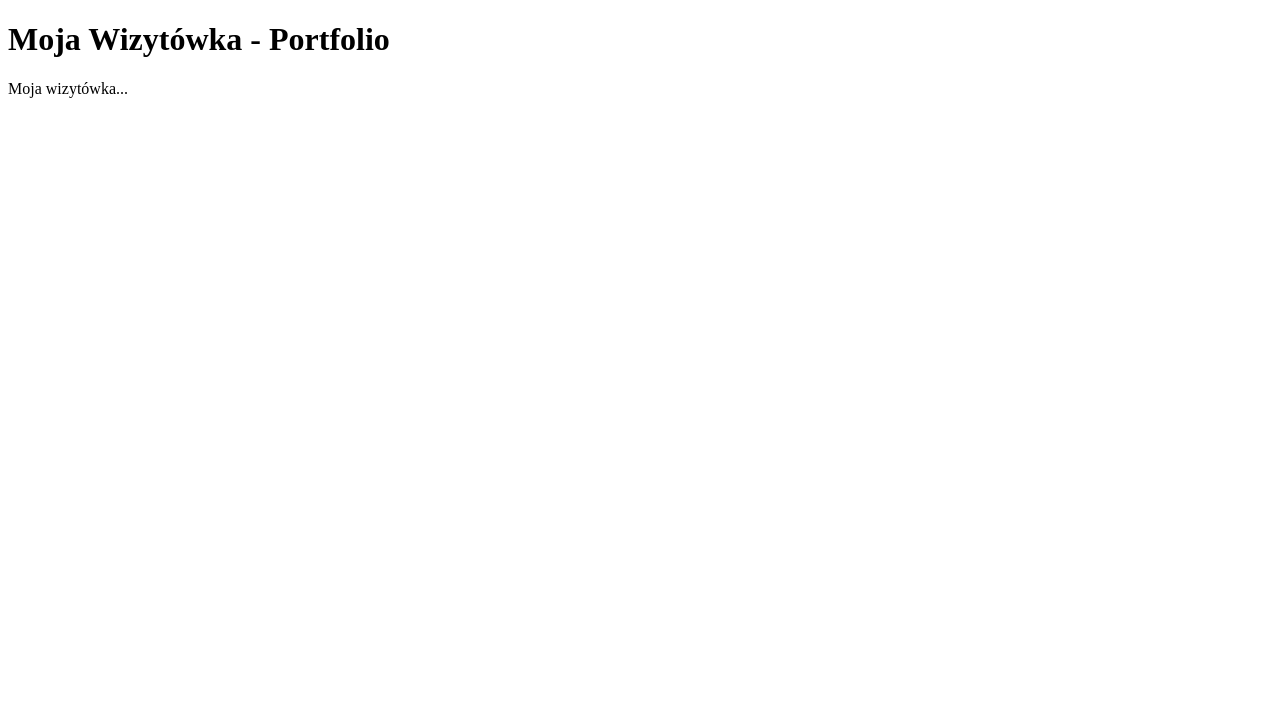
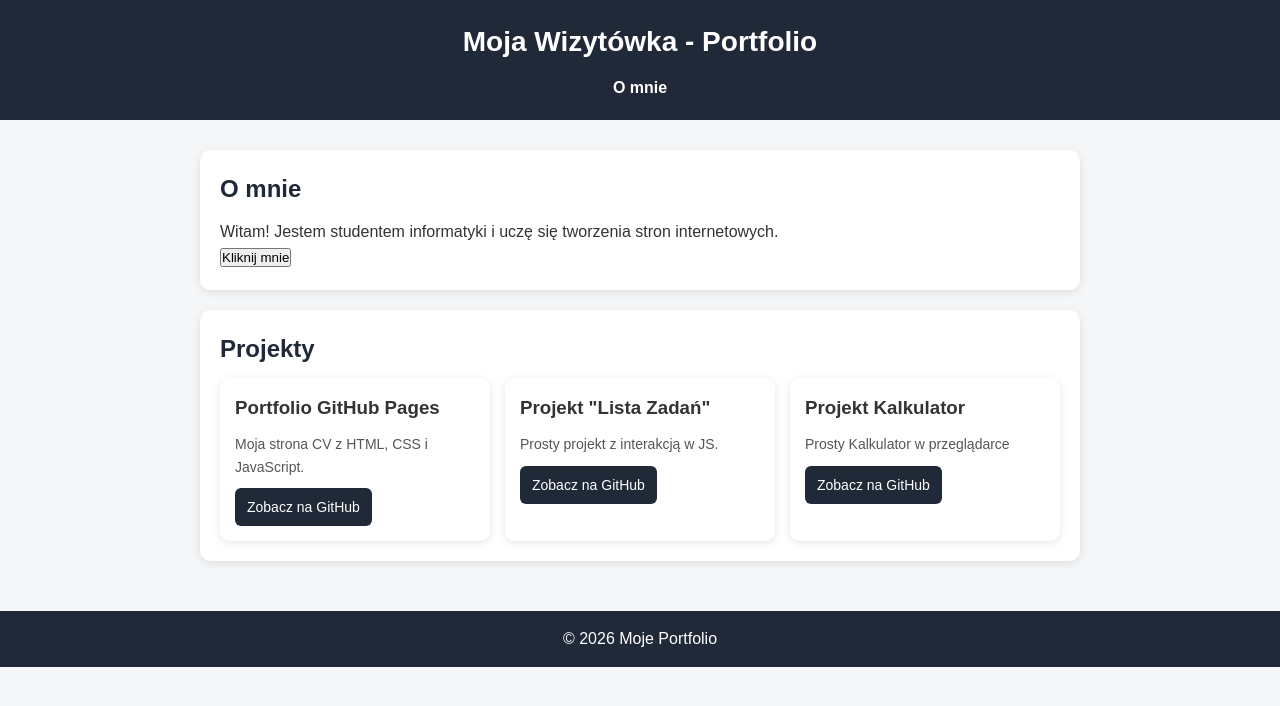
Before and after one commit to DominikGrom/DominikGrom.github.io, a plain HTML site: page index.html in a window 1280 px wide. Drawn offline with Linux system fonts and the light colour scheme.

Commit message:
feat:dodanie sekcji projekty

```diff
--- a/index.html
+++ b/index.html
@@ -1,12 +1,71 @@
 <!DOCTYPE html>
 <html lang="pl">
 <head>
- <meta charset="UTF-8">
- <title>Moja Wizytówka</title>
- <link rel="stylesheet" href="style.css">
+    <meta charset="UTF-8">
+    <title>Moja Wizytówka</title>
+    <link rel="stylesheet" href="style.css">
 </head>
+
 <body>
- <header><h1>Moja Wizytówka - Portfolio</h1></header>
- <main>Moja wizytówka...</main>
+
+<header>
+    <h1>Moja Wizytówka - Portfolio</h1>
+    <nav>
+        <a href="#omnie">O mnie</a>
+    </nav>
+</header>
+
+<main>
+
+    <section id="omnie">
+        <h2>O mnie</h2>
+
+        <p id="opis">
+            Witam! Jestem studentem informatyki i uczę się tworzenia stron internetowych.
+        </p>
+
+        <button id="btn">Kliknij mnie</button>
+    </section>
+
+    <section id="projekty">
+    <h2>Projekty</h2>
+
+    <div class="projects">
+
+        <div class="project-card">
+            <h3>Portfolio GitHub Pages</h3>
+            <p>Moja strona CV z HTML, CSS i JavaScript.</p>
+            <a href="https://github.com/DominikGrom/DominikGrom.github.io" target="_blank">
+                Zobacz na GitHub
+            </a>
+        </div>
+
+        <div class="project-card">
+            <h3>Projekt "Lista Zadań"</h3>
+            <p>Prosty projekt z interakcją w JS.</p>
+            <a href="https://dominikgrom.github.io/nisp_06_todo/" target="_blank">
+                Zobacz na GitHub
+            </a>
+        </div>
+
+        <div class="project-card">
+            <h3>Projekt Kalkulator</h3>
+            <p>Prosty Kalkulator w przeglądarce</p>
+            <a href="https://dominikgrom.github.io/nisp_07_calculator/" target="_blank">
+                Zobacz na GitHub
+            </a>
+        </div>
+
+    </div>
+</section>
+
+</main>
+
+<footer>
+    <p>&copy; 2026 Moje Portfolio</p>
+</footer>
+
+<script src="script.js"></script>
+
 </body>
 </html>
--- a/style.css
+++ b/style.css
@@ -0,0 +1,122 @@
+* {
+    margin: 0;
+    padding: 0;
+    box-sizing: border-box;
+}
+
+body {
+    font-family: Arial, Helvetica, sans-serif;
+    line-height: 1.6;
+    background-color: #f4f6f8;
+    color: #333;
+}
+
+header {
+    background: #1f2937;
+    color: white;
+    padding: 20px;
+    text-align: center;
+}
+
+header h1 {
+    font-size: 28px;
+}
+
+nav {
+    margin-top: 10px;
+}
+
+nav a {
+    color: white;
+    margin: 0 10px;
+    text-decoration: none;
+    font-weight: bold;
+}
+
+nav a:hover {
+    text-decoration: underline;
+}
+
+main {
+    max-width: 900px;
+    margin: 20px auto;
+    padding: 10px;
+}
+
+section {
+    background: white;
+    margin-bottom: 20px;
+    padding: 20px;
+    border-radius: 10px;
+    box-shadow: 0 2px 8px rgba(0,0,0,0.1);
+}
+
+h2 {
+    margin-bottom: 10px;
+    color: #1f2937;
+}
+
+ul {
+    list-style: none;
+}
+
+ul li {
+    padding: 8px;
+    border-left: 4px solid #1f2937;
+    margin-bottom: 8px;
+    background: #f9fafb;
+}
+
+#kontakt p {
+    margin: 5px 0;
+}
+
+footer {
+    text-align: center;
+    padding: 15px;
+    background: #1f2937;
+    color: white;
+    margin-top: 20px;
+}
+
+.projects {
+    display: grid;
+    grid-template-columns: repeat(auto-fit, minmax(220px, 1fr));
+    gap: 15px;
+}
+
+.project-card {
+    background: #ffffff;
+    padding: 15px;
+    border-radius: 10px;
+    box-shadow: 0 2px 8px rgba(0,0,0,0.1);
+    transition: transform 0.2s ease;
+}
+
+.project-card:hover {
+    transform: translateY(-5px);
+}
+
+.project-card h3 {
+    margin-bottom: 10px;
+}
+
+.project-card p {
+    font-size: 14px;
+    margin-bottom: 10px;
+    color: #555;
+}
+
+.project-card a {
+    display: inline-block;
+    padding: 8px 12px;
+    background: #1f2937;
+    color: white;
+    text-decoration: none;
+    border-radius: 6px;
+    font-size: 14px;
+}
+
+.project-card a:hover {
+    background: #374151;
+}
```
